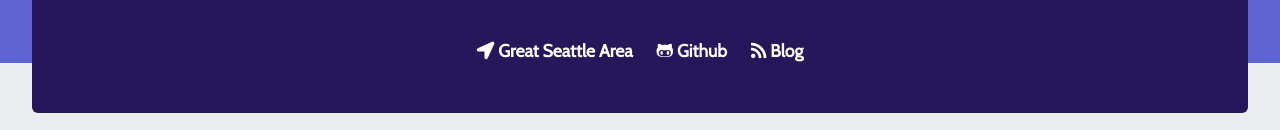
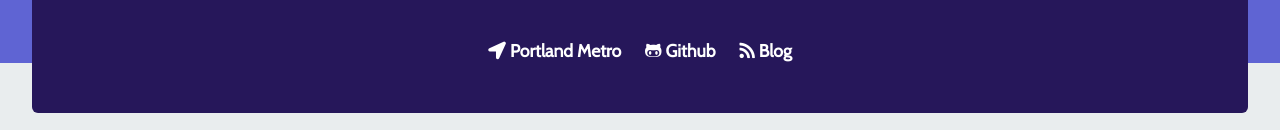
Before and after one commit to Jeretc79/Homework9, a plain HTML site: page index.html in a window 1280 px wide. Shown: the part 422-552 px from the top of the page. Drawn offline with nearby package versions, Linux system fonts and the light colour scheme; a web font is replaced by a local one.

Commit message:
again fixed changes that wouldn't push through

```diff
--- a/index.html
+++ b/index.html
@@ -149,9 +149,9 @@
               <h2>My name is Jeret clark</h2>
               <h6>Currently @ U of O Bootcamp</h6>
               <ul class="links-nav">
-                  <li class="nav-link"><a href="https://www.google.com/maps/search/?api=1&query=Great Seattle Area" target="_blank"><i class="fas fa-location-arrow"></i>&nbsp;Great Seattle Area</a></li>
-                  <li class="nav-link"><a href="https://github.com/Normanlei" target="_blank"><i class="fab fa-github-alt"></i>&nbsp;Github</a></li>
-                  <li class="nav-link"><a href="https://normanlei.github.io/Portfolio" target="_blank"><i class="fas fa-rss"></i>&nbsp;Blog</a></li>
+                  <li class="nav-link"><a href="https://www.google.com/maps/search/?api=1&query=Portland Metro" target="_blank"><i class="fas fa-location-arrow"></i>&nbsp;Portland Metro</a></li>
+                  <li class="nav-link"><a href="https://github.com/Jeretc79" target="_blank"><i class="fab fa-github-alt"></i>&nbsp;Github</a></li>
+                  <li class="nav-link"><a href="https://Jeretc79.github.io/Portfolio" target="_blank"><i class="fas fa-rss"></i>&nbsp;Blog</a></li>
               </ul>
           </div>
 
```
